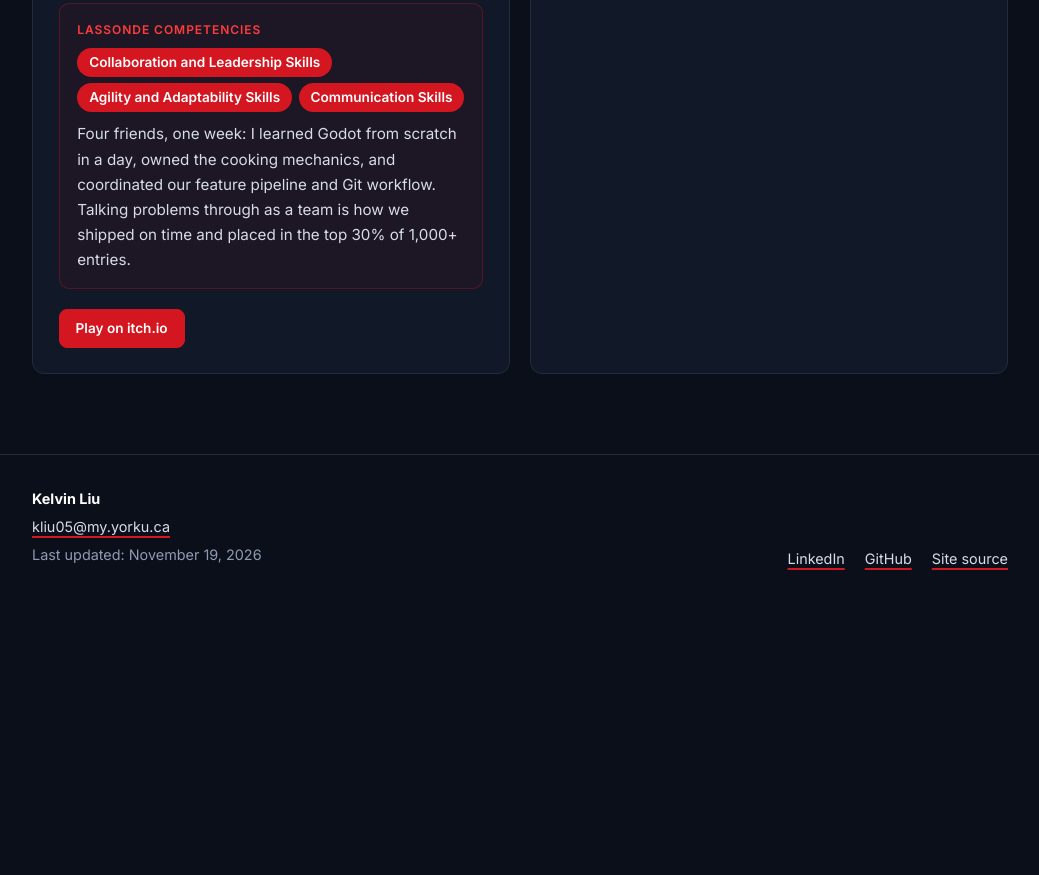
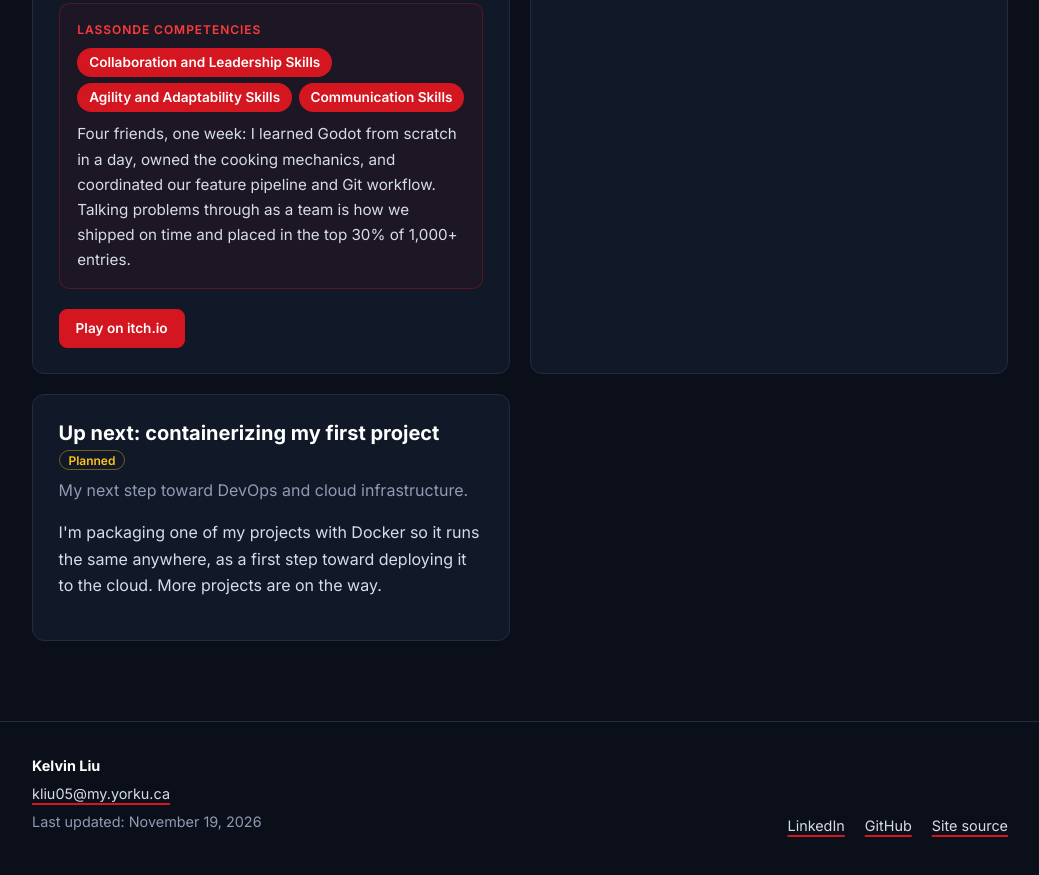
Before and after one commit to KelvinL2005/KelvinL2005.github.io, a plain HTML site: page projects.html in a window 1280 px wide. Shown: the part 3038-3913 px from the top of the page, without its empty margins (120-1159 px from the left). Before the commit the page ends 3649 px from the top, so only its background shows below. Drawn offline with nearby package versions, Linux system fonts and the light colour scheme.

Commit message:
Add upcoming project section to projects.html

```diff
--- a/projects.html
+++ b/projects.html
@@ -186,6 +186,15 @@
                         <p class="competencies__caption">Evaluating all 10 hand rankings meant working through edge cases where the same cards could fit more than one ranking, and I built the game to teach my computer science class how core OOP concepts fit together.</p>
                     </div>
                 </article>
+     <!-- ---------- More Coming Soon ---------- -->
+                <article class="card card--next" id="coming-soon" data-reveal>
+                    <div class="card__head">
+                        <h3 class="card__title">Up next: containerizing my first project</h3>
+                        <p class="card__meta"><span class="status">Planned</span></p>
+                    </div>
+                    <p class="card__summary">My next step toward DevOps and cloud infrastructure.</p>
+                    <p>I'm packaging one of my projects with Docker so it runs the same anywhere, as a first step toward deploying it to the cloud. More projects are on the way.</p>
+                </article>
             </div>
         </section>
     </main>
```
